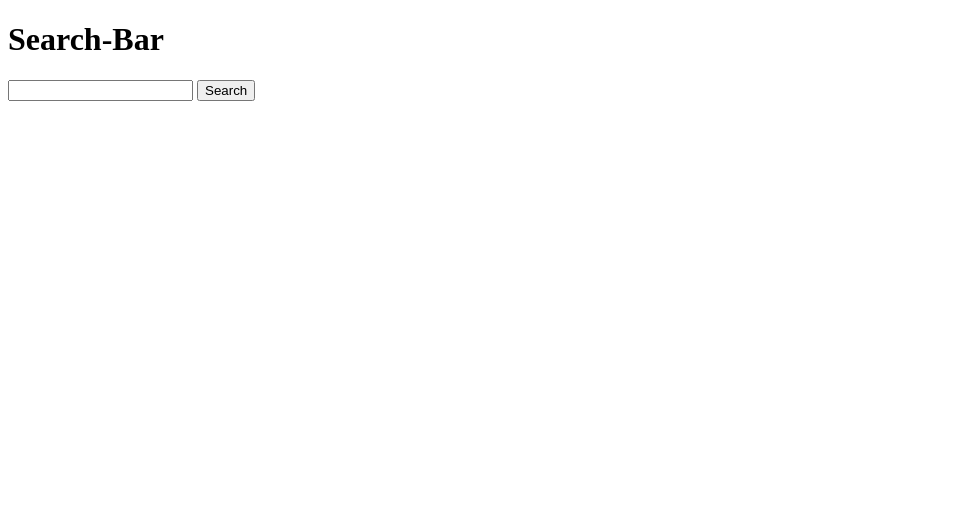
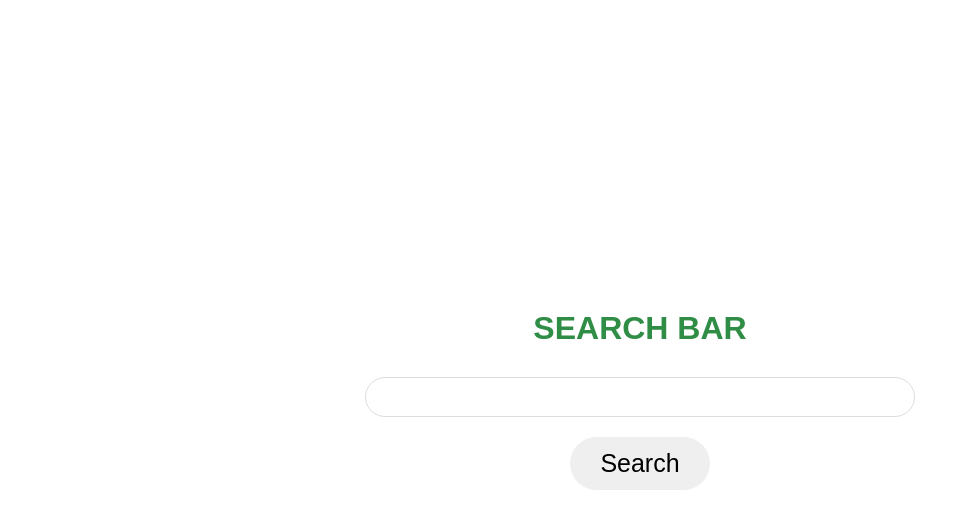
Before and after one commit to makhmudoff-dev/search-bar, a plain HTML site: page index.html in a window 1280 px wide. Shown: the whole page, without its empty margins (0-970 px from the left). Drawn offline with Linux system fonts and the light colour scheme.

Commit message:
styled btn and input

```diff
--- a/index.html
+++ b/index.html
@@ -5,12 +5,13 @@
     <meta http-equiv="X-UA-Compatible" content="IE=edge" />
     <meta name="viewport" content="width=device-width, initial-scale=1.0" />
     <title>Search-Bar using Html and Css</title>
+    <link rel="stylesheet" href="main.css" />
   </head>
   <body>
     <div class="container">
-      <h1>Search-Bar</h1>
+      <h1>SEARCH BAR</h1>
       <input type="text" id="search-bar" />
-      <button class="buttons">Search</button>
+      <button class="button">Search</button>
     </div>
   </body>
 </html>
--- a/main.css
+++ b/main.css
@@ -0,0 +1,51 @@
+* {
+  padding: 0;
+  margin: 0;
+  box-sizing: border-box;
+}
+
+.container {
+  height: 100vh;
+  width: 100vw;
+  display: flex;
+  flex-direction: column;
+  justify-content: center;
+  align-items: center;
+}
+
+h1 {
+  font-family: "Arial";
+  color: #2f8d46;
+  text-align: center;
+  margin-bottom: 30px;
+}
+
+#search-bar {
+  display: block;
+  margin-left: auto;
+  margin-right: auto;
+  width: 550px;
+  border-radius: 50px;
+  height: 40px;
+  border: 1px solid #ddd;
+  outline: none;
+  padding-left: 40px;
+}
+input:hover {
+  box-shadow: 0px 1px 3px rgb(192, 185, 185);
+}
+.button {
+  padding: 12px 30px 12px 30px;
+  border-radius: 35px;
+  border: none;
+  margin-top: 20px;
+  cursor: pointer;
+  font-size: 25px;
+}
+.button:hover {
+  color: aliceblue;
+  background-color: #2f8d46;
+  box-shadow: 0px 1px 3px rgb(192, 185, 185);
+
+  cursor: pointer;
+}
```
